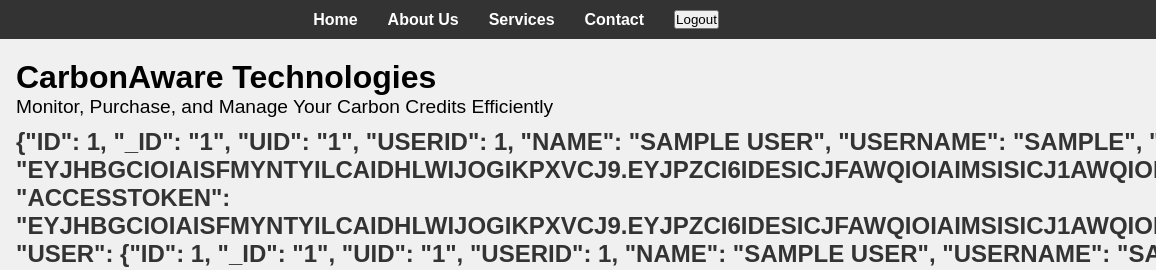
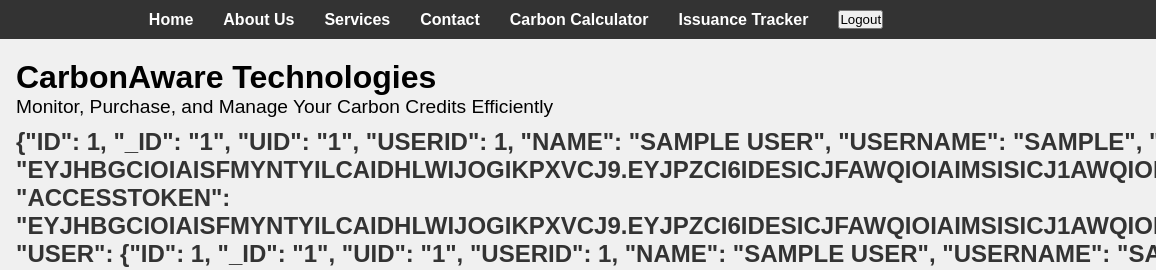
Before and after one commit to omartabz/Carbon-credit-issuance-tracker, a website: page index.html in a window 1280 px wide. Shown: the top 270 px of the page, 124-1280 px from the left. Drawn offline with Linux system fonts and the light colour scheme; sample sign-in values are in the browser's storage.

Commit message:
second commit

```diff
--- a/index.html
+++ b/index.html
@@ -25,6 +25,8 @@
                 <!-- <li><a href="companies.html">Register Your Company</a></li> -->
                 <li><a href="frontEnd_html/service.html">Services</a></li>
                 <li><a href="frontEnd_html/contact.html">Contact</a></li>
+                <li><a href="Carbon calculator/carboncalculatorindex.html">Carbon Calculator</a></li>
+                <li><a href="">Issuance Tracker</a></li>
                 <li class="logout"><button id="logoutBtn">Logout</button></li>
             </ul>
         </nav>
```
